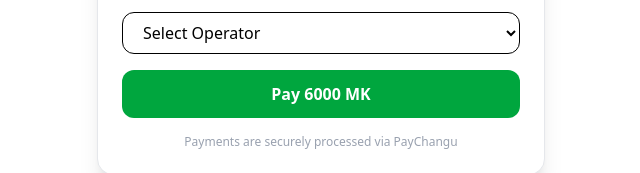
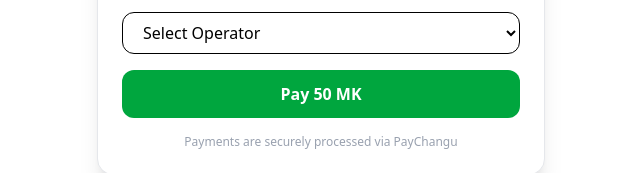
Before and after one commit to DON-CHATHA/salima-ticket, a Next.js app: page / in a window 1280 px wide. Shown: the part 281-454 px from the top of the page, without its empty margins (319-959 px from the left). Built offline with nearby package versions, Linux system fonts and the light colour scheme.

Commit message:
PRICE ADJUST

```diff
--- a/app/Submit/TicketForm.jsx
+++ b/app/Submit/TicketForm.jsx
@@ -86,7 +86,7 @@ export default function TicketForm() {
     disabled={isLoading}
     className="w-full py-3 rounded-xl bg-green-600 hover:bg-green-700 text-white font-semibold transition duration-200 disabled:opacity-50"
   >
-    {isLoading ? "Processing..." : "Pay 6000 MK"}
+    {isLoading ? "Processing..." : "Pay 50 MK"}
   </button>
 
   <p className="text-xs text-gray-400 text-center">Payments are securely processed via PayChangu</p>
```
